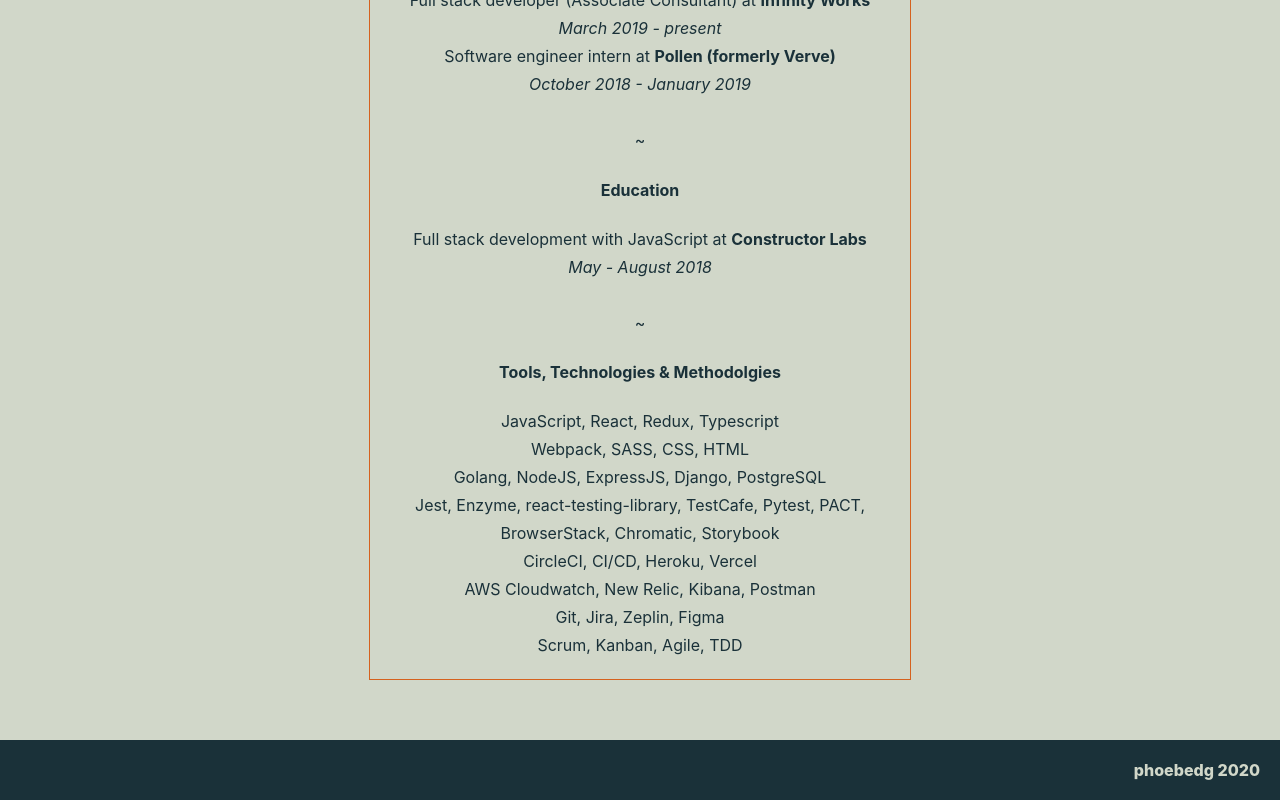
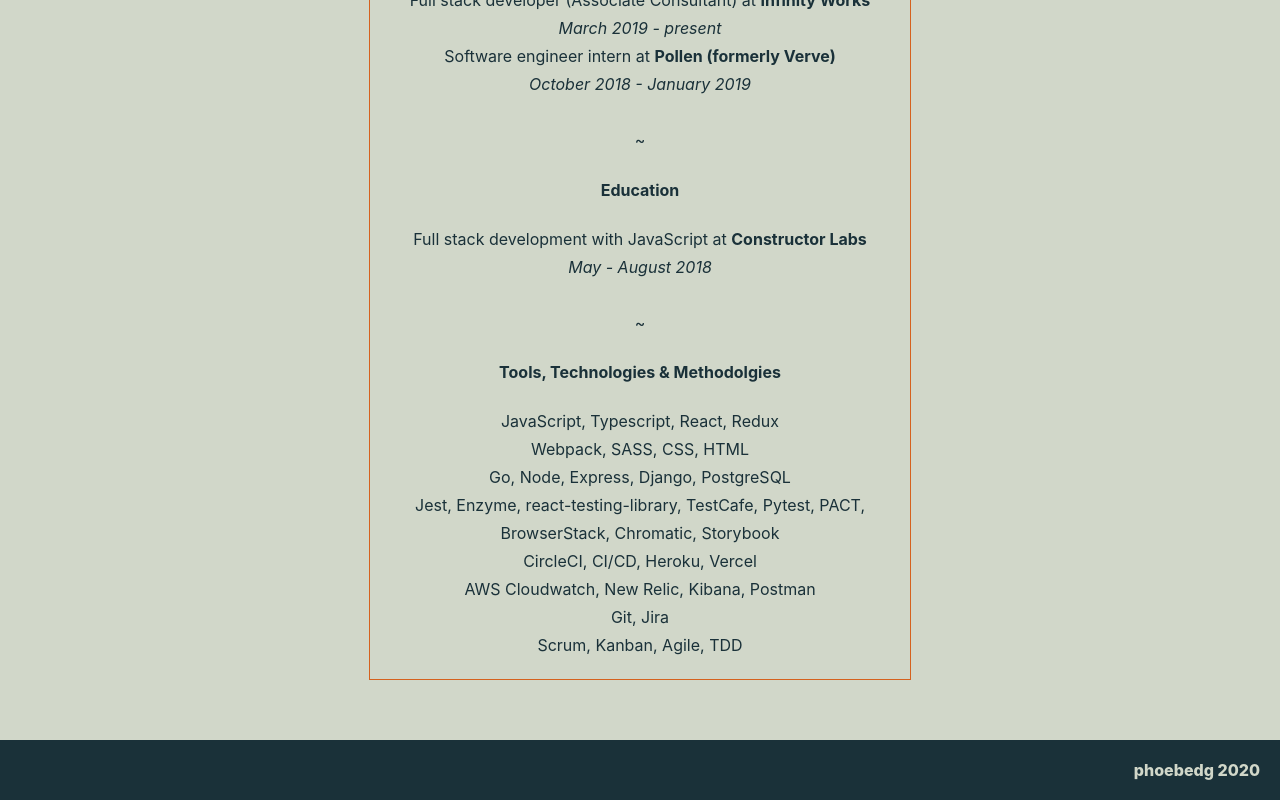
Before and after one commit to phoebedg/personal-website, a React (Create React App) app: page /professional in a window 1280 px wide. Shown: the part 1054-1854 px from the top of the page. Built offline with nearby package versions, Linux system fonts and the light colour scheme.

Commit message:
tidy up professional

```diff
--- a/src/views/Professional/Professional.component.tsx
+++ b/src/views/Professional/Professional.component.tsx
@@ -23,16 +23,16 @@ export const Professional: React.FC = () => (
     <br />
     <span>~</span>
     <h4>Tools, Technologies & Methodolgies</h4>
-    <span>JavaScript, React, Redux, Typescript</span>
+    <span>JavaScript, Typescript, React, Redux</span>
     <span>Webpack, SASS, CSS, HTML</span>
-    <span>Golang, NodeJS, ExpressJS, Django, PostgreSQL</span>
+    <span>Go, Node, Express, Django, PostgreSQL</span>
     <span>
       Jest, Enzyme, react-testing-library, TestCafe, Pytest, PACT,
       BrowserStack, Chromatic, Storybook
     </span>
     <span>CircleCI, CI/CD, Heroku, Vercel</span>
     <span>AWS Cloudwatch, New Relic, Kibana, Postman</span>
-    <span>Git, Jira, Zeplin, Figma</span>
+    <span>Git, Jira</span>
     <span>Scrum, Kanban, Agile, TDD</span>
   </ContentWrap>
 );
```
